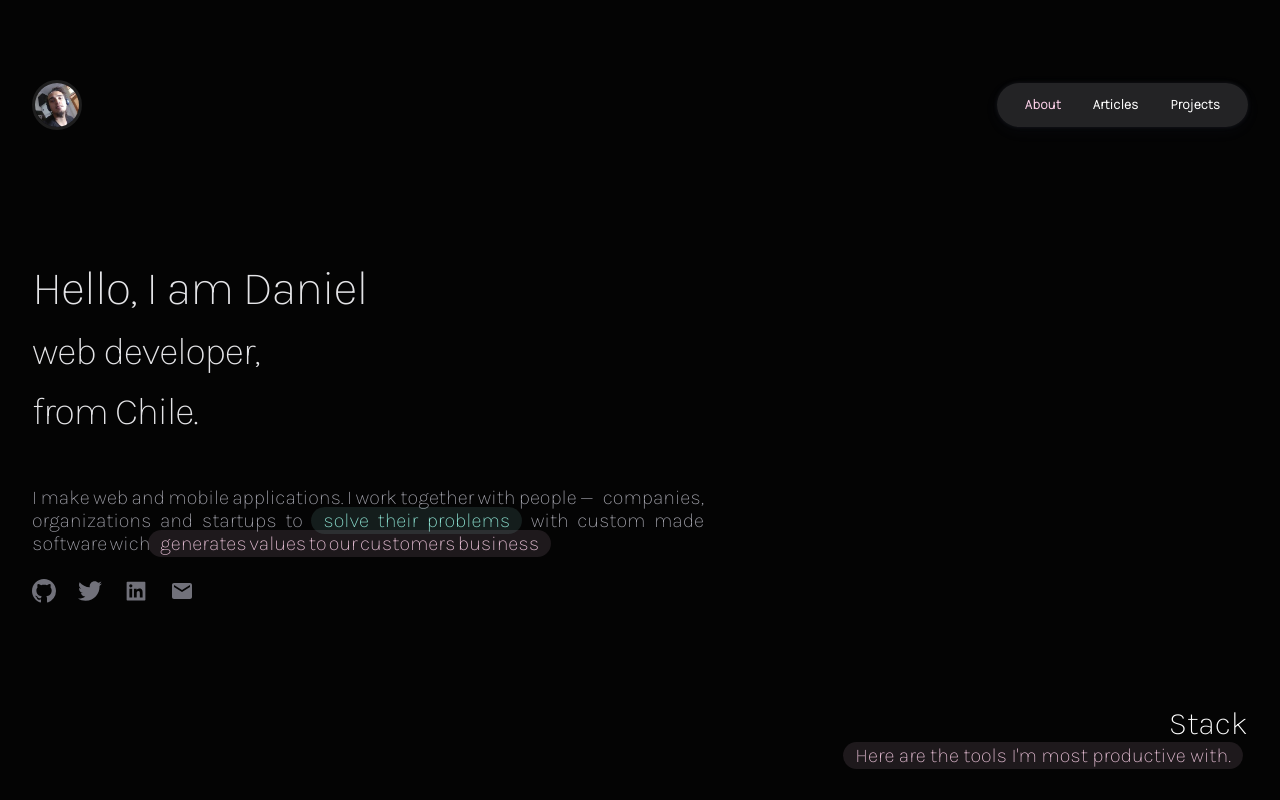
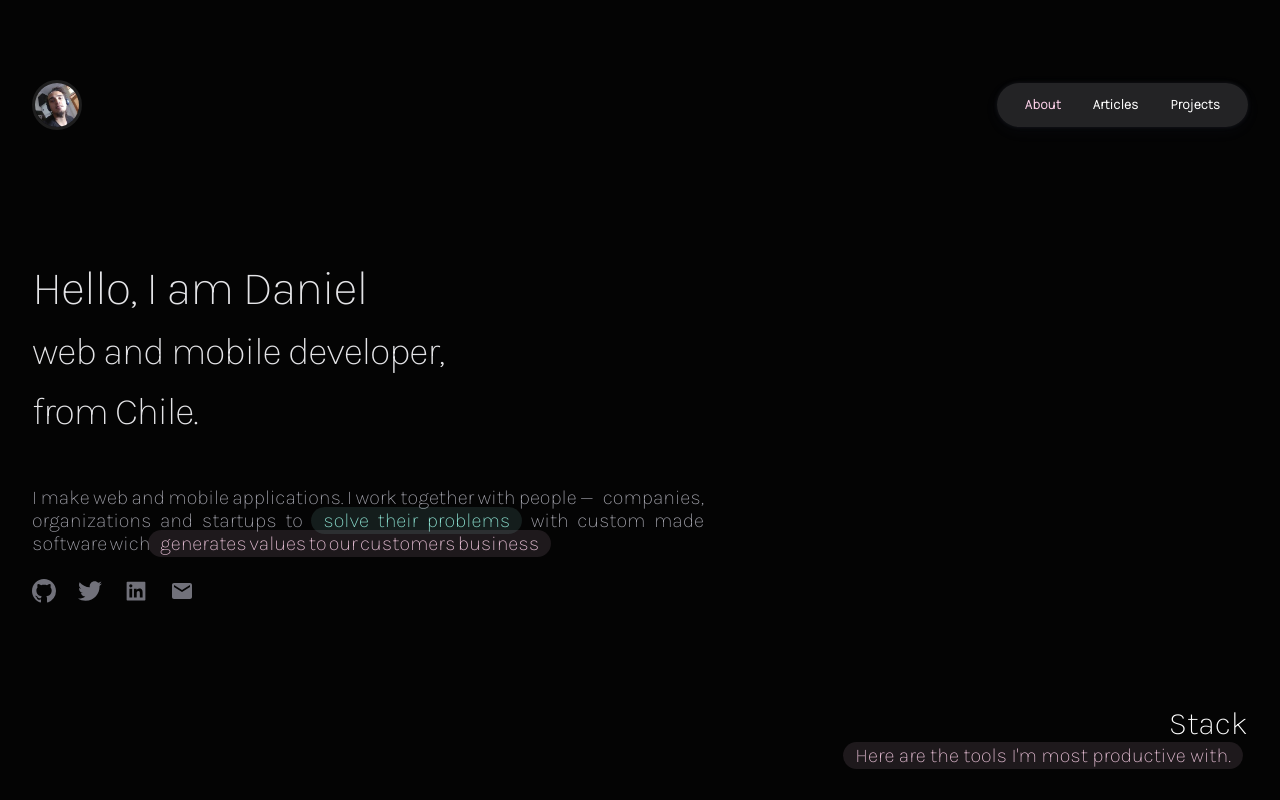
Before and after one commit to danielpizarrotadres/web-site, a React (Create React App) app: page / in a window 1280 px wide. Built offline with nearby package versions, Linux system fonts and the light colour scheme.

Commit message:
speech_balloon: Update texts

```diff
--- a/src/App.js
+++ b/src/App.js
@@ -539,7 +539,7 @@ const App = () => {
                         Hello, I am Daniel
                         <br />
                         <span className={classes.SubTitle}>
-                            web developer,
+                            web and mobile developer,
                             <br />
                             from Chile.
                         </span>
```
